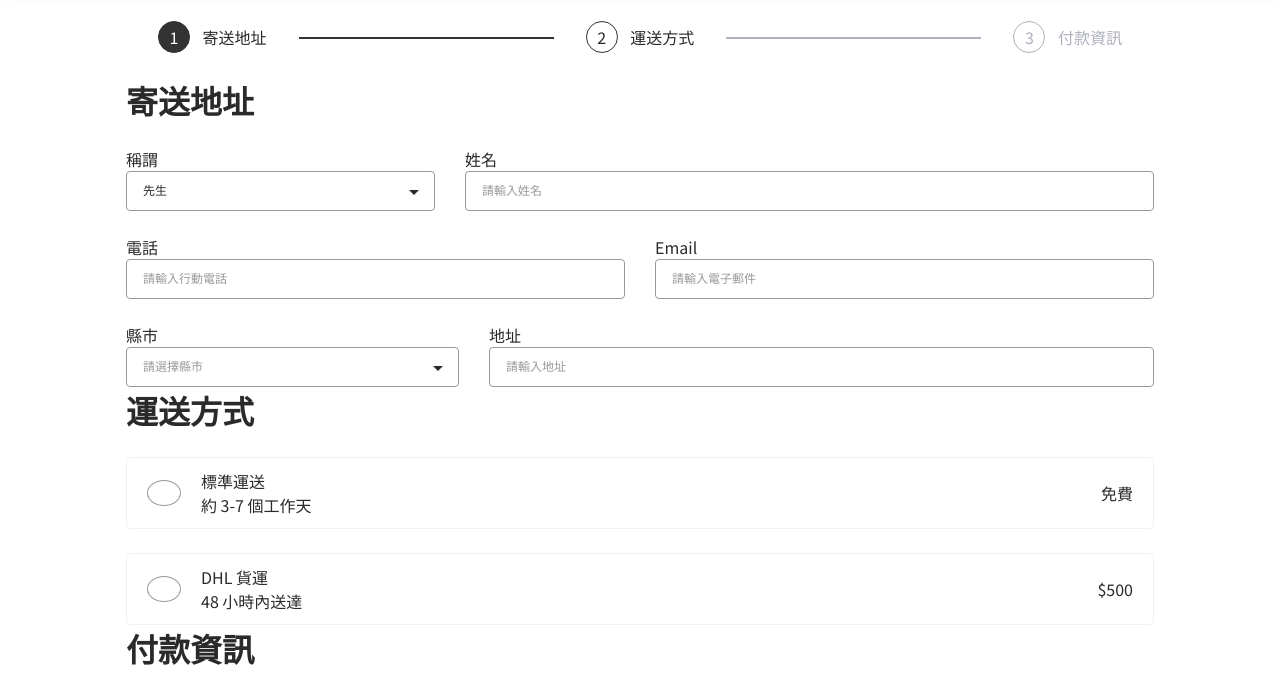
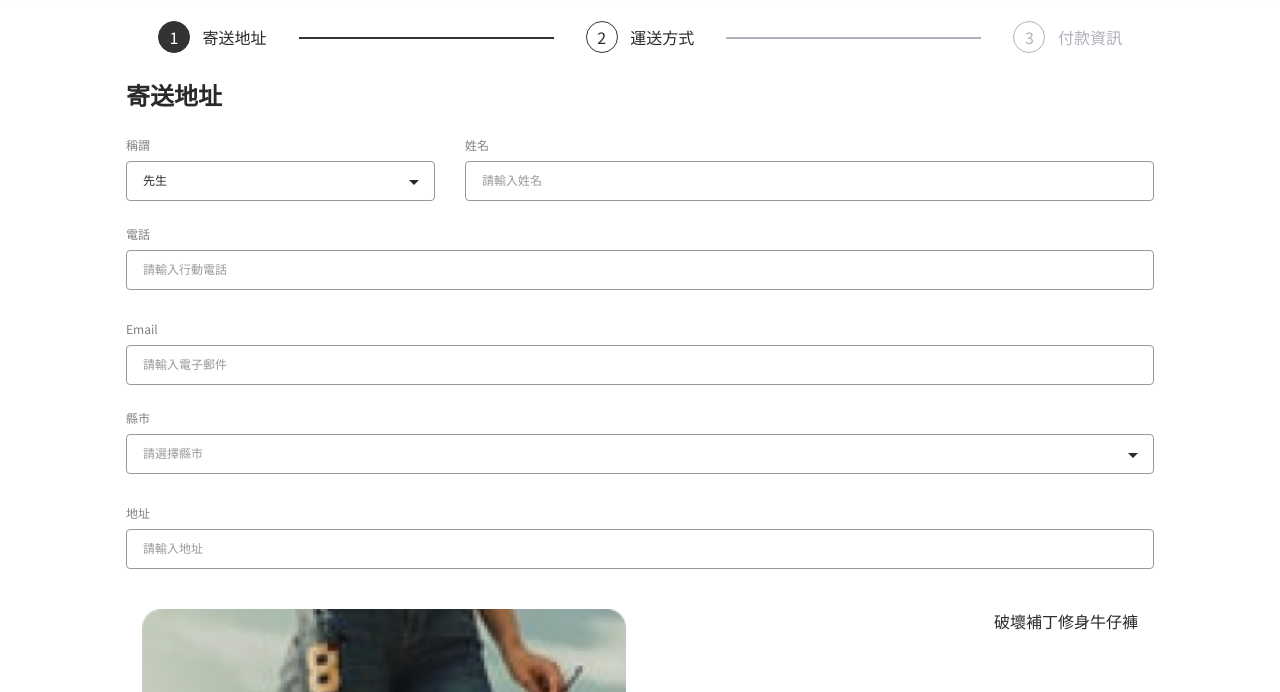
Before and after one commit to DollyChen-CYC/Checkout_Page, a plain HTML site: page index.html in a window 1280 px wide. Shown: the part 63-755 px from the top of the page. Drawn offline with Linux system fonts and the light colour scheme.

Commit message:
feat: modify Sass of form group

```diff
--- a/index.html
+++ b/index.html
@@ -92,18 +92,18 @@
               <input type="text" name="name" id="name" placeholder="請輸入姓名">
             </div>
           </div>
-          <div class="form-row d-flex justify-content-between">
-            <div class="form-unit d-flex flex-column  flex-grow-1">
+          <div class="form-row d-flex flex-wrap justify-content-between">
+            <div class="form-unit d-flex flex-column flex-basis-100">
               <label for="phone">電話</label>
               <input type="text" name="phone" id="phone" placeholder="請輸入行動電話">
             </div>
-            <div class="form-unit d-flex flex-column  flex-grow-1">
+            <div class="form-unit d-flex flex-column flex-basis-100">
               <label for="email">Email</label>
               <input type="text" name="email" id="email" placeholder="請輸入電子郵件">
             </div>
           </div>
-          <div class="form-row d-flex justify-content-between">
-            <div class="form-unit d-flex flex-column  flex-grow-1">
+          <div class="form-row d-flex flex-wrap justify-content-between">
+            <div class="form-unit d-flex flex-column  flex-basis-100">
               <label for="city">縣市</label>
               <div class="select-wrapper">
                 <select name="city" id="city" required>
@@ -117,7 +117,7 @@
                 </select>
               </div>
             </div>
-            <div class="form-unit d-flex flex-column  flex-grow-2">
+            <div class="form-unit d-flex flex-column  flex-basis-100">
               <label for="address">地址</label>
               <input type="text" name="address" id="address" placeholder="請輸入地址">
             </div>
@@ -125,11 +125,14 @@
         </div>
 
         <!-- form-part 2 -->
-        <div class="form-part">
+        <div class="form-part d-none">
           <h2 class="form-title">運送方式</h2>
           <div class="form-row">
-            <label for="standard-shipping" class="shipping-option d-flex justify-content-between align-items-center rounded-1">
-              <input type="radio" name="shipping" id="standard-shipping" value="standard-shipping" required>
+            <input type="radio" name="shipping" id="standard-shipping" value="standard-shipping" class="d-none"
+              required>
+            <label for="standard-shipping"
+              class="shipping-option d-flex justify-content-between align-items-center rounded-1">
+              <div class="radio-circle"></div>
               <div class="shipping-desc d-flex flex-column flex-grow-1">
                 <span class="shipping-subtitle d-inline-block">標準運送</span>
                 <span class="d-inline-block">約 3-7 個工作天</span>
@@ -138,8 +141,10 @@
             </label>
           </div>
           <div class="form-row">
-            <label for="DHL-shipping" class="shipping-option d-flex justify-content-between align-items-center rounded-1">
-              <input type="radio" name="shipping" id="DHL-shipping" value="DHL-shipping" required>
+            <input type="radio" name="shipping" id="DHL-shipping" value="DHL-shipping" class="d-none" required>
+            <label for="DHL-shipping"
+              class="shipping-option d-flex justify-content-between align-items-center rounded-1">
+              <div class="radio-circle"></div>
               <div class="shipping-desc d-flex flex-column flex-grow-1">
                 <span class="shipping-subtitle d-inline-block">DHL 貨運</span>
                 <span class="d-inline-block">48 小時內送達</span>
@@ -150,7 +155,7 @@
         </div>
 
         <!-- form-part 3 -->
-        <div class="form-part">
+        <div class="form-part d-none">
           <h2 class="form-title">付款資訊</h2>
           <div class="form-row">
             <div class="form-unit d-flex flex-column w-75">
--- a/scss_dir/style.scss
+++ b/scss_dir/style.scss
@@ -78,6 +78,7 @@ $max-width: 1056px;
 :root {
   --bg-color: #{$white};
   --body-color: #2a2a2a;
+  --form-description-color: #808080;
   --placeholder-color: #999999;
   --footer-bg: #f6f7f8;
   --footer-color: #808080;
@@ -87,6 +88,7 @@ $max-width: 1056px;
 [dark-theme="dark"] {
   --bg-color: #121212;
   --body-color: #{$white};
+  --form-description-color: #{$light-gray};
   --placeholder-color: #{$neutrals-gray};
   --footer-bg: #{$dark-gray};
   --footer-color: #{$light-gray};
@@ -185,6 +187,10 @@ $multiple: (1, 2, 3, 4, 5);
   flex-direction: column;
 }
 
+.flex-wrap {
+  flex-wrap: wrap;
+}
+
 .justify-content-start {
   justify-content: flex-start;
 }
@@ -223,6 +229,10 @@ $multiple: (1, 2, 3, 4, 5);
   }
 }
 
+.flex-basis-100 {
+  flex-basis: 100%;
+}
+
 /* shorthand border-radius classes */
 @each $num in (1, 2) {
   .rounded-#{$num} {
@@ -247,7 +257,7 @@ header {
   height: 56px;
   width: 100%;
   position: fixed;
-  z-index:10;
+  z-index: 10;
   background-color: var(--bg-color);
   @extend %standard-boxshadow;
 
@@ -311,7 +321,7 @@ header {
     top: 0;
     bottom: 0;
     right: 50%;
-    z-index:10;
+    z-index: 10;
     transform: translateX(50%);
     img {
       width: 24px;
@@ -421,17 +431,6 @@ form {
     &::placeholder {
       color: var(--placeholder-color);
     }
-    &[type="radio"] {
-      -webkit-appearance: none;
-      border-radius: 50%;
-      width: 20px;
-      height: 20px;
-      border: 1px solid var(--placeholder-color);
-      cursor: pointer;
-      &:checked {
-        box-shadow: inset 0 0 0 6px var(--body-color);
-      }
-    }
   }
   .select-wrapper {
     position: relative;
@@ -514,9 +513,17 @@ form {
 
 .form-group {
   margin-bottom: 24px;
+  .form-title {
+    font-size: 24px;
+  }
   .form-row {
     margin-top: 24px;
     gap: 30px;
+    font-size: 12px;
+    color: var(--form-description-color);
+  }
+  .form-unit {
+    gap: 8px;
   }
   .shipping-option {
     position: relative;
@@ -525,17 +532,29 @@ form {
     padding: 11px 20px;
     gap: 20px;
     cursor: pointer;
-    :checked {
+    .radio-circle {
+      width: 20px;
+      height: 20px;
+      border-radius: 50%;
+      border: 1px solid var(--placeholder-color);
+    }
+    .shipping-subtitle {
+      color: var(--body-color);
+    }
+  }
+  input[type="radio"]:checked ~ .shipping-option {
     &::after {
       content: "";
       position: absolute;
-        top:0;
-        bottom:0;
-        left:0;
-        right:0;
+      top: 0;
+      bottom: 0;
+      left: 0;
+      right: 0;
       border: 1px solid var(--placeholder-color);
       border-radius: 4px;
     }
+    .radio-circle {
+      box-shadow: inset 0 0 0 6px var(--body-color);
     }
   }
 }
```
Also changed, not shown: css_dir/style.css, 1 other file. Lines whose indentation alone changed are shown as unchanged.
